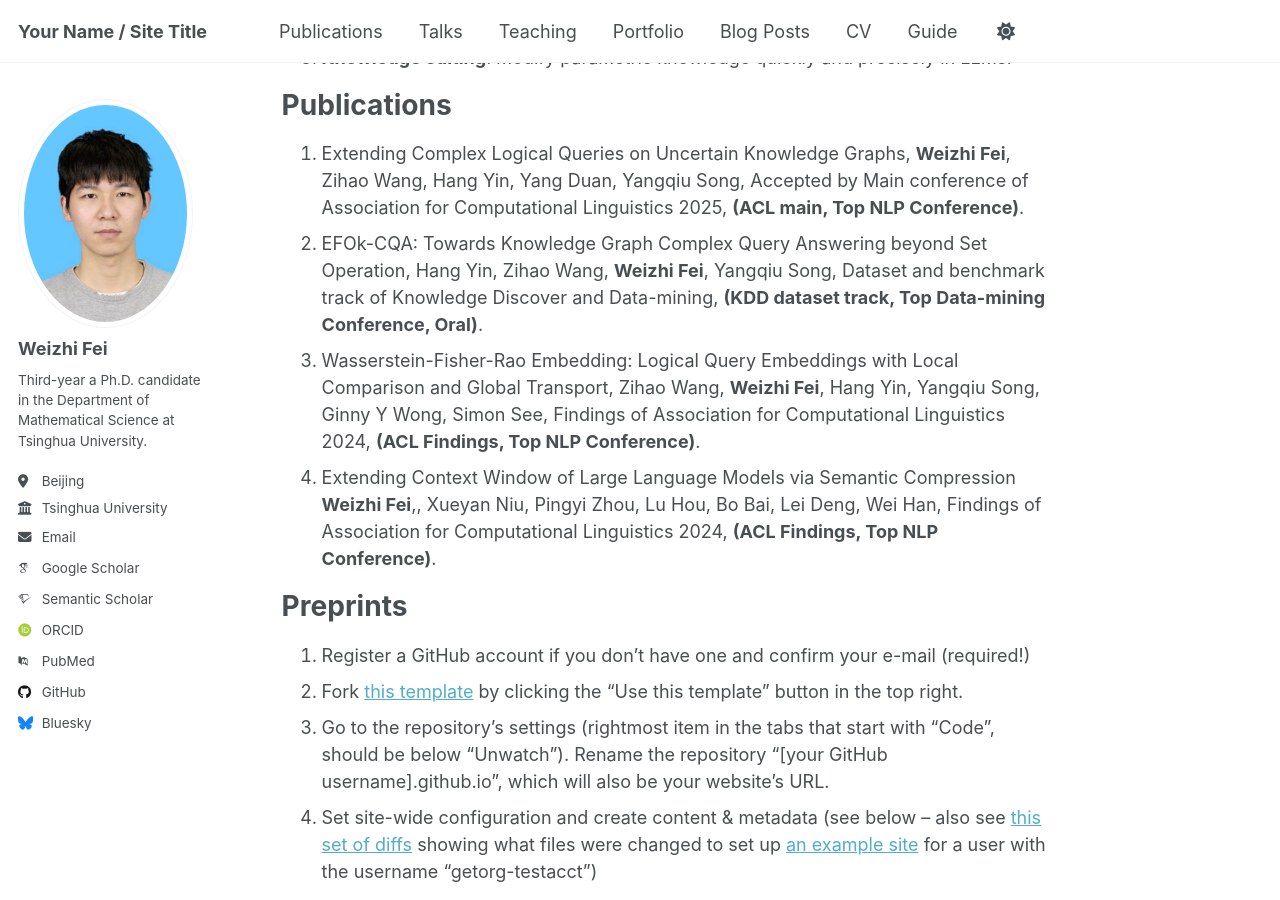
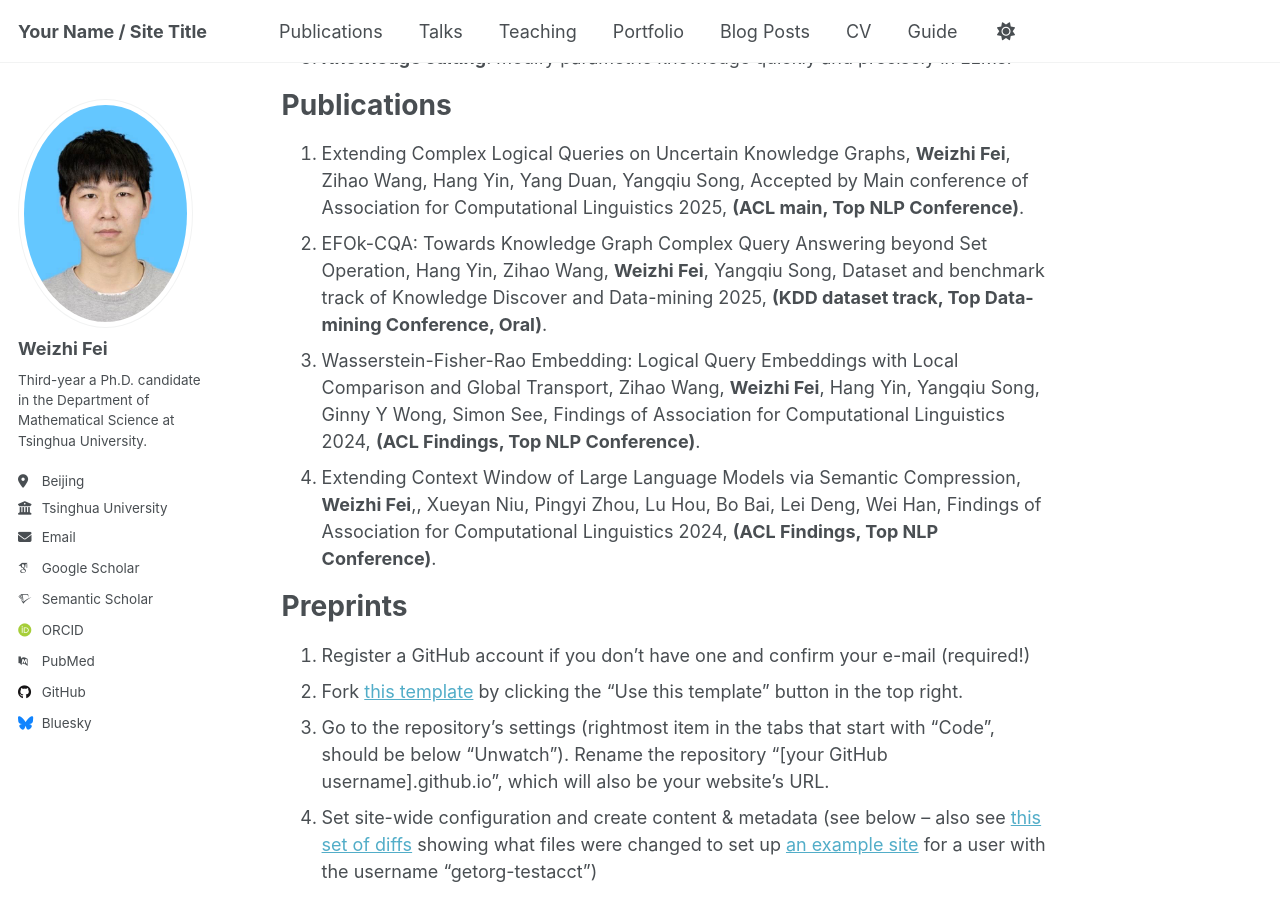
Before and after one commit to rabi-fei/rabi-fei.github.io, a Jekyll site: the page built from _pages/about.md, in a window 1280 px wide and 900 px high, scrolled down 301 px. Built offline with Jekyll 4.4.1, drawn with Linux system fonts in a browser that asks for light colours; some web fonts are replaced; a script that is not in the unit is left out.

Commit message:
Update about.md

```diff
--- a/_pages/about.md
+++ b/_pages/about.md
@@ -19,9 +19,9 @@ Publications
 
 1. Extending Complex Logical Queries on Uncertain Knowledge Graphs, **Weizhi Fei**, Zihao Wang, Hang Yin, Yang Duan, Yangqiu Song,
    Accepted by Main conference of Association for Computational Linguistics 2025, **(ACL main, Top NLP Conference)**.
-2. EFOk-CQA: Towards Knowledge Graph Complex Query Answering beyond Set Operation, Hang Yin, Zihao Wang, **Weizhi Fei**, Yangqiu Song, Dataset and benchmark track of Knowledge Discover and Data-mining, **(KDD dataset track, Top Data-mining Conference, Oral)**.
+2. EFOk-CQA: Towards Knowledge Graph Complex Query Answering beyond Set Operation, Hang Yin, Zihao Wang, **Weizhi Fei**, Yangqiu Song, Dataset and benchmark track of Knowledge Discover and Data-mining 2025, **(KDD dataset track, Top Data-mining Conference, Oral)**.
 3. Wasserstein-Fisher-Rao Embedding: Logical Query Embeddings with Local Comparison and Global Transport, Zihao Wang, **Weizhi Fei**, Hang Yin, Yangqiu Song, Ginny Y Wong, Simon See, Findings of Association for Computational Linguistics 2024, **(ACL Findings, Top NLP Conference)**.
-4. Extending Context Window of Large Language Models via Semantic Compression **Weizhi Fei**,, Xueyan Niu, Pingyi Zhou, Lu Hou, Bo Bai, Lei Deng, Wei Han, Findings of Association for Computational Linguistics 2024, **(ACL Findings, Top NLP Conference)**.
+4. Extending Context Window of Large Language Models via Semantic Compression, **Weizhi Fei**,, Xueyan Niu, Pingyi Zhou, Lu Hou, Bo Bai, Lei Deng, Wei Han, Findings of Association for Computational Linguistics 2024, **(ACL Findings, Top NLP Conference)**.
 
 Preprints
 ======
```
